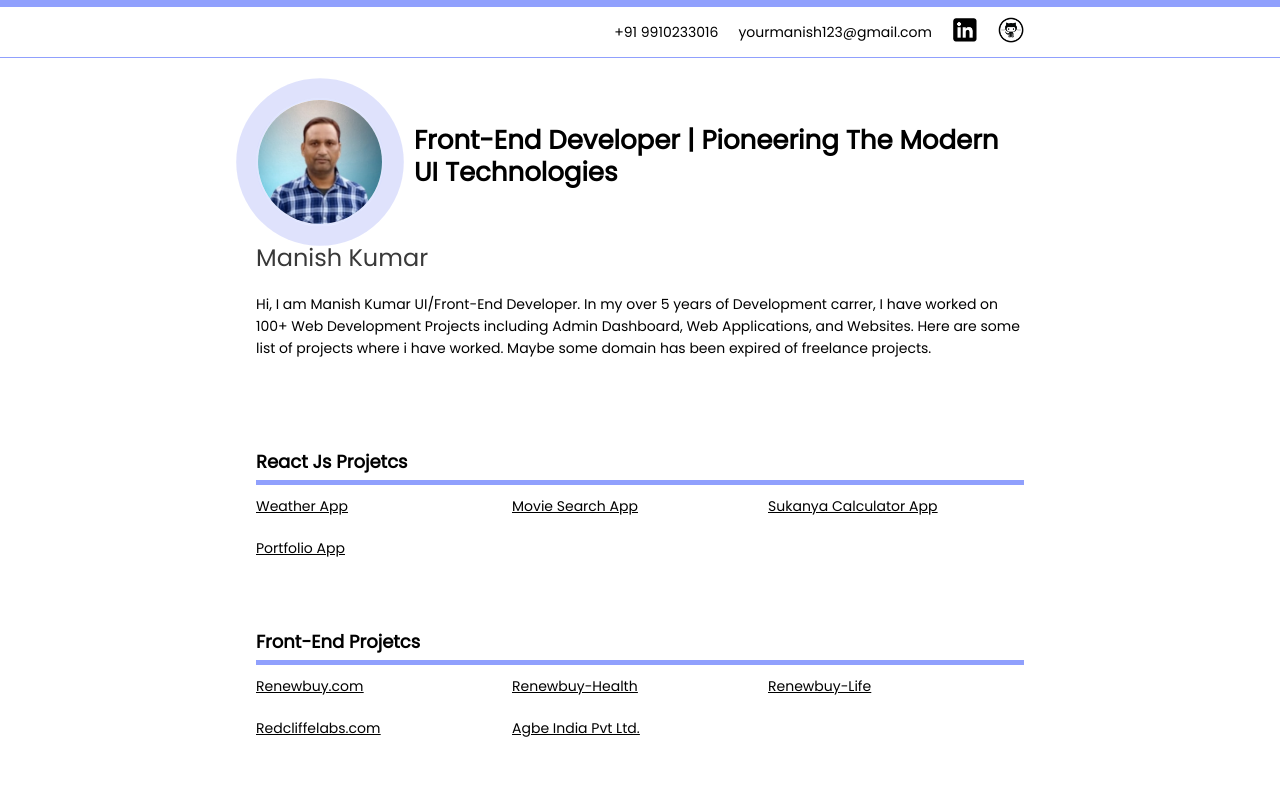
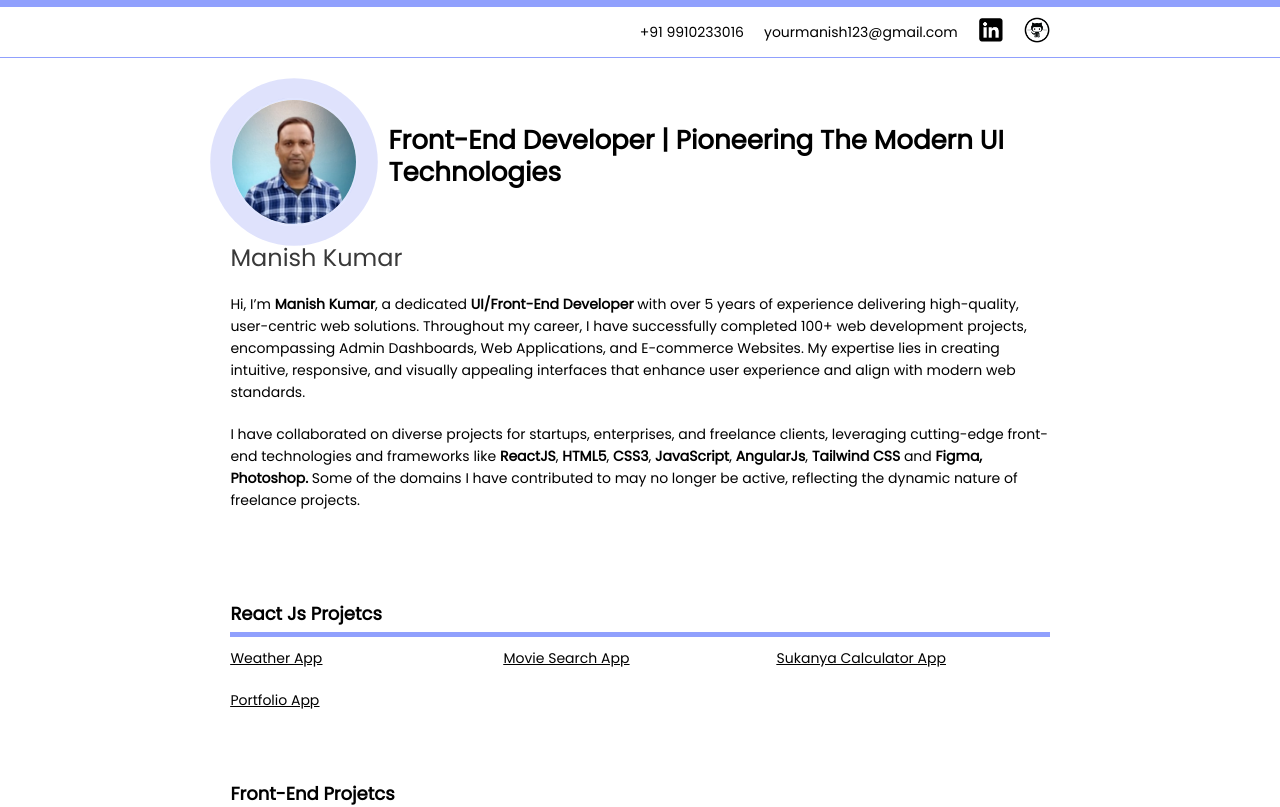
Before and after one commit to manishnagar/profile, a React (Create React App) app: page / in a window 1280 px wide. Shown: the top 807 px of the page. Built offline with nearby package versions, Linux system fonts and the light colour scheme.

Commit message:
profile page profile changes

```diff
--- a/src/App.js
+++ b/src/App.js
@@ -28,7 +28,8 @@ function App() {
               <div className="profile-heading">Front-End Developer | Pioneering The Modern UI Technologies</div>
             </div>
             <div className="name">Manish Kumar</div>
-            <div className="profile-desc">Hi, I am Manish Kumar UI/Front-End Developer. In my over 5 years of Development carrer, I have worked on 100+ Web Development Projects including Admin Dashboard, Web Applications, and Websites. Here are some list of projects where i have worked. Maybe some domain has been expired of freelance projects.  </div>
+            <div className="profile-desc">Hi, I’m <b>Manish Kumar</b>, a dedicated <b>UI/Front-End Developer</b> with over 5 years of experience delivering high-quality, user-centric web solutions. Throughout my career, I have successfully completed 100+ web development projects, encompassing Admin Dashboards, Web Applications, and E-commerce Websites. My expertise lies in creating intuitive, responsive, and visually appealing interfaces that enhance user experience and align with modern web standards. </div>
+            <div className="profile-desc">I have collaborated on diverse projects for startups, enterprises, and freelance clients, leveraging cutting-edge front-end technologies and frameworks like <b>ReactJS</b>, <b>HTML5</b>, <b>CSS3</b>, <b>JavaScript</b>, <b>AngularJs</b>, <b>Tailwind CSS</b> and <b>Figma, Photoshop.</b> Some of the domains I have contributed to may no longer be active, reflecting the dynamic nature of freelance projects.</div>
             <div className="project-sec desktop">
               <div className="heading">React Js Projetcs</div>
               <div className="project-item-flex">
--- a/src/App.scss
+++ b/src/App.scss
@@ -19,7 +19,7 @@
 }
 #profile-bg{
  .width-container{
-    width: 60%;
+    width: 64%;
     margin: 0 auto;
 
   }
@@ -74,6 +74,8 @@
       //   }
 
       }
+
+
 
       @keyframes pulse-animation {
         0% {
```
